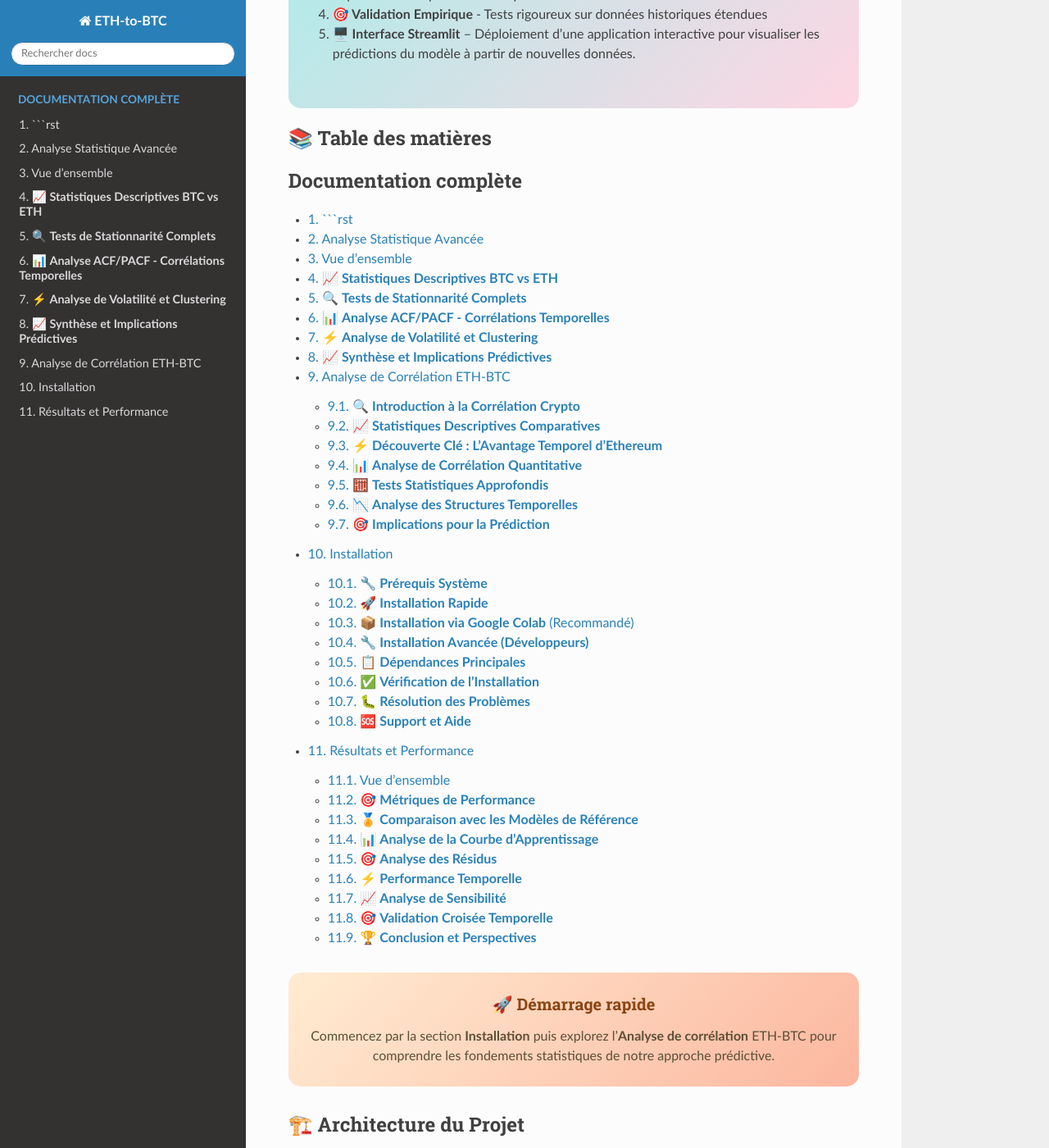
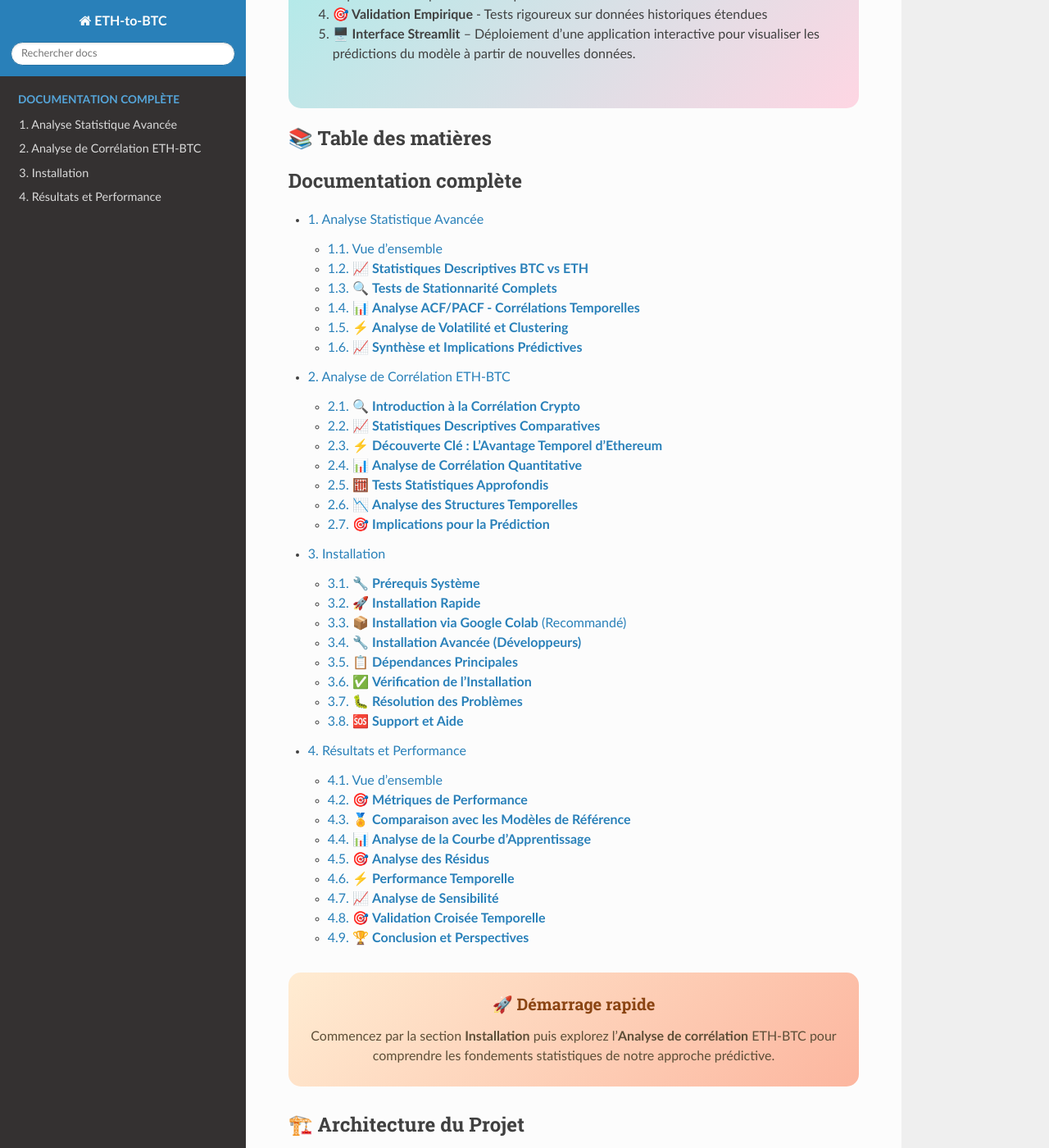
Before and after one commit to YoussefAIDT/ETH-to-BTC, a Sphinx documentation site: the page built from docs/source/index.rst, in a window 1280 px wide and 1400 px high, scrolled down 1574 px. Shown: the whole window at 82% size. Built offline with Sphinx 7.4.7 and the Read the Docs theme 3.1.0, drawn with Linux system fonts in a browser that asks for light colours; pages that are not in the unit, such as notebooks, are missing from menus.

Commit message:
Update statistical_analysis.rst

````diff
--- a/docs/source/statistical_analysis.rst
+++ b/docs/source/statistical_analysis.rst
@@ -1,4 +1,3 @@
-```rst
 ===============================
 Analyse Statistique Avancée
 ===============================
````
